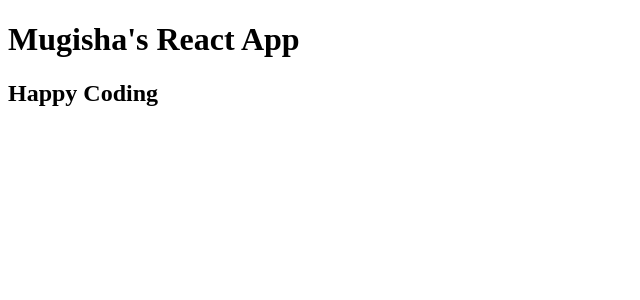
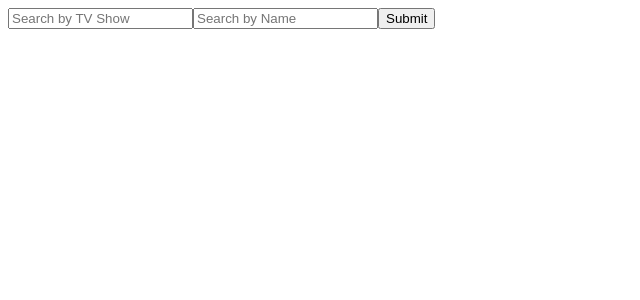
Before and after one commit to bhuma08/LAP_2_Conclusion-bizbore, a React app: page /search in a window 1280 px wide. Shown: the top 300 px of the page, without its empty margins (0-640 px from the left). Built offline with nearby package versions, Linux system fonts and the light colour scheme.

Commit message:
basic stuff
add basic stuff today

tomorrow get started with redux!

```diff
--- a/src/App.js
+++ b/src/App.js
@@ -1,12 +1,18 @@
 import React from "react";
+import { Switch, Route } from "react-router";
+import Home from "./Containers/Home"
+import Search from "./Containers/Search"
+
 class App extends React.Component {
   state = {};
   render() {
     return (
-      <>
-        <h1>Mugisha's React App</h1>
-        <h2>Happy Coding</h2>
-      </>
+      <div>
+        <Switch>
+        <Route exact path = "/" component ={Home}></Route>
+        <Route path = "/search" component = {Search}></Route>
+        </Switch>
+      </div>
     );
   }
 }
--- /dev/null
+++ b/src/Components/Form.js
@@ -0,0 +1,19 @@
+import React, { Component } from 'react';
+
+class Form extends Component{
+
+    render(){
+        return(
+            <div>
+            <form>
+                <input type="text" placeholder="Search by TV Show"/>
+                <input type="text" placeholder="Search by Name"/>
+                <input type="Submit"></input>
+            </form>
+            </div>
+        )
+    }
+
+}
+
+export default Form;
--- /dev/null
+++ b/src/Containers/Home.js
@@ -0,0 +1,23 @@
+import React, { Component } from 'react';
+import { withRouter } from 'react-router-dom';
+
+class Home extends Component {
+
+    goToSearch = e =>{
+        e.preventDefault();
+        this.props.history.push("./search")
+    }
+
+    render(){
+        return(
+            <>
+            <h1>BizBore</h1>
+            <h3>Get easy access on information of over thousands of tv series.</h3>
+            <button onClick={this.goToSearch}>Get Started</button>
+            </>
+        )
+    }
+
+}
+
+export default withRouter(Home);
--- /dev/null
+++ b/src/Containers/Search.js
@@ -0,0 +1,19 @@
+import React, { Component } from 'react';
+import Form from "../Components/Form"
+
+class Search extends Component {
+
+    state ={
+        condition: true
+    }
+    render(){
+        const renderThis = this.state.condition ? <div><Form/></div> : <h1></h1>
+        return(
+            <div>
+                {renderThis}
+            </div>
+        )
+    }
+}
+
+export default Search;
--- a/src/index.js
+++ b/src/index.js
@@ -1,11 +1,10 @@
 import React from "react";
 import ReactDOM from "react-dom";
 import App from "./App";
+import { BrowserRouter } from "react-router-dom";
 
-// class App extends React.Component {
-//   render() {
-//     return <h1>Hello World!</h1>;
-//   }
-// }
-
-ReactDOM.render(<App />, document.getElementById("root"));
+ReactDOM.render(
+    <BrowserRouter>
+    <App />
+    </BrowserRouter>,
+document.getElementById("root"));
```
Also changed, not shown: src/Actions/Actions.js (added), src/Reducer/Reducer.js (added), src/store.js (added).
